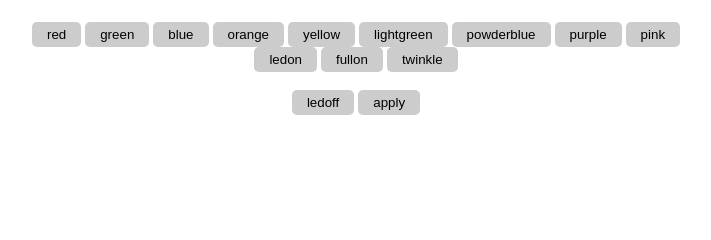
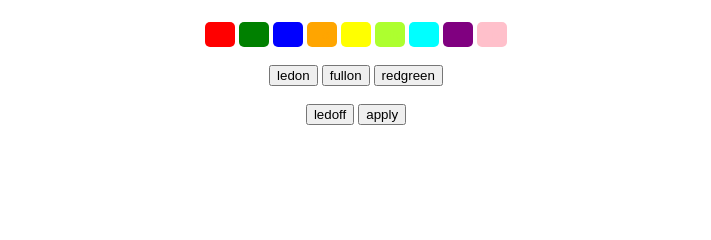
Before and after one commit to slyguy5646/ChristmasPi, a Flask app: page / in a window 1280 px wide. Shown: the part 233-473 px from the top of the page, without its empty margins (284-995 px from the left). Run offline with Flask 2, Linux system fonts and the light colour scheme; parts of the project's set-up code (start-up, migrations or seed data) failed here and were passed over.

```diff
--- a/static/main.css
+++ b/static/main.css
@@ -6,7 +6,6 @@
 
 
 input[type=text] {
-    padding:5px;
     border:2px solid #ccc;
     -webkit-border-radius: 5px;
     border-radius: 5px;
@@ -16,11 +15,75 @@ input[type=text]:focus {
     border-color:#333;
 }
 
-input[type=submit] {
+.colors input[type=submit] {
+    text-align: center;
+
+    width: 20px;
     padding:5px 15px;
-    background:#ccc;
     border:0 none;
     cursor:pointer;
     -webkit-border-radius: 5px;
     border-radius: 5px;
 }
+
+.red{
+    background: red;
+    color: red;
+}
+
+.green{
+    background: green;
+    color: green;
+}
+
+.blue{
+    background: blue;
+    color: blue;
+
+}
+
+.orange{
+    background: orange;
+    color: orange;
+
+
+}
+
+.yellow{
+    background: yellow;
+    color: yellow;
+
+
+
+}
+
+.lightgreen{
+    background: greenyellow;
+    color: greenyellow;
+
+
+
+}
+
+.powderblue{
+    background: cyan;
+    color: cyan;
+
+}
+
+.purple{
+    background: purple;
+    color: purple;
+
+
+    text-align: center;
+
+}
+
+.pink{
+    background: pink;
+    color: pink;
+
+
+
+}
--- a/templates/index.html
+++ b/templates/index.html
@@ -14,6 +14,7 @@
             <h1 class="effect">Current effect: {{ effectString }}</h1>
             <h1 class="status">LED Status: {{ statusString }}</h1>
             <form method="post" action="/">
+                <div class="colors">
                     <input class="red" type="submit" value="red" name="Red">
                     <input class="green" type="submit" value="green" name="Green">
                     <input class="blue" type="submit" value="blue" name="Blue">
@@ -23,10 +24,12 @@
                     <input class="powderblue" type="submit" value="powderblue" name="PowderBlue">
                     <input class="purple" type="submit" value="purple" name="Purple">
                     <input class="pink" type="submit" value="pink" name="Pink">
+                </div>
+
                 <br>
                     <input class="ledon" type="submit" value="ledon" name="LedOn">
                     <input class="fullon" type="submit" value="fullon" name="FullOn">
-                    <input class="twinkle" type="submit" value="twinkle" name="Twinkle">
+                    <input class="redGreen" type="submit" value="redgreen" name="RedGreen">
                 </br>
                 <br>
                     <input class="offbtn" type="submit" value="ledoff" name="LedOff">
```
Also changed, not shown: Flask/flask_functions.py (+3 -5 lines), Lights/light.py (+31 -14 lines). Lines whose indentation alone changed are shown as unchanged.
